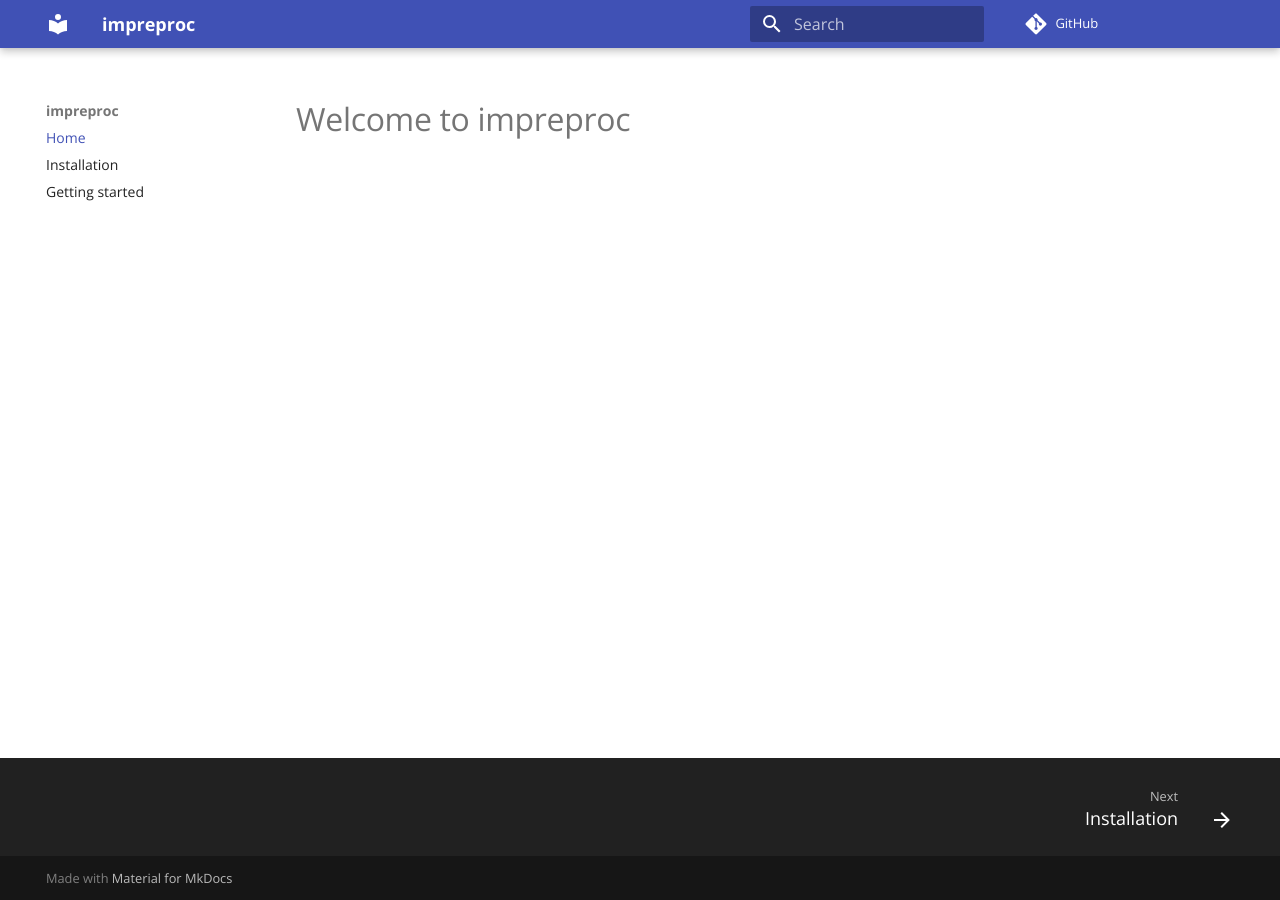
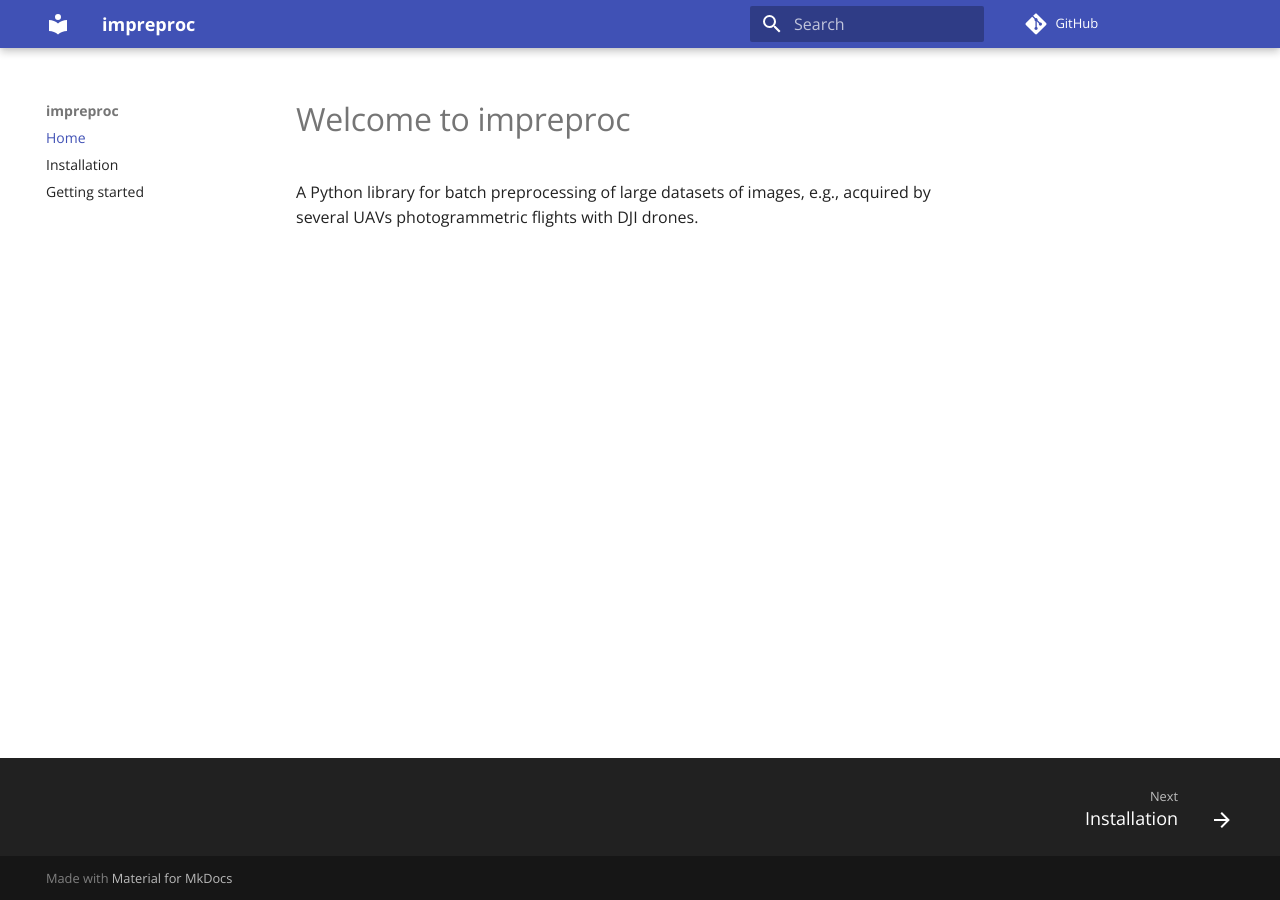
Before and after one commit to franioli/impreproc, an MkDocs documentation site: the page built from docs/index.md, in a window 1280 px wide. Built offline with MkDocs 1.6.1 and Material for MkDocs 9.7.7, drawn with Linux system fonts in a browser that asks for light colours; comment, search, counter and statistics services are not loaded.

Commit message:
updated docs

```diff
--- a/docs/index.md
+++ b/docs/index.md
@@ -1 +1,3 @@
 # Welcome to impreproc
+
+A Python library for batch preprocessing of large datasets of images, e.g., acquired by several UAVs photogrammetric flights with DJI drones.
```
